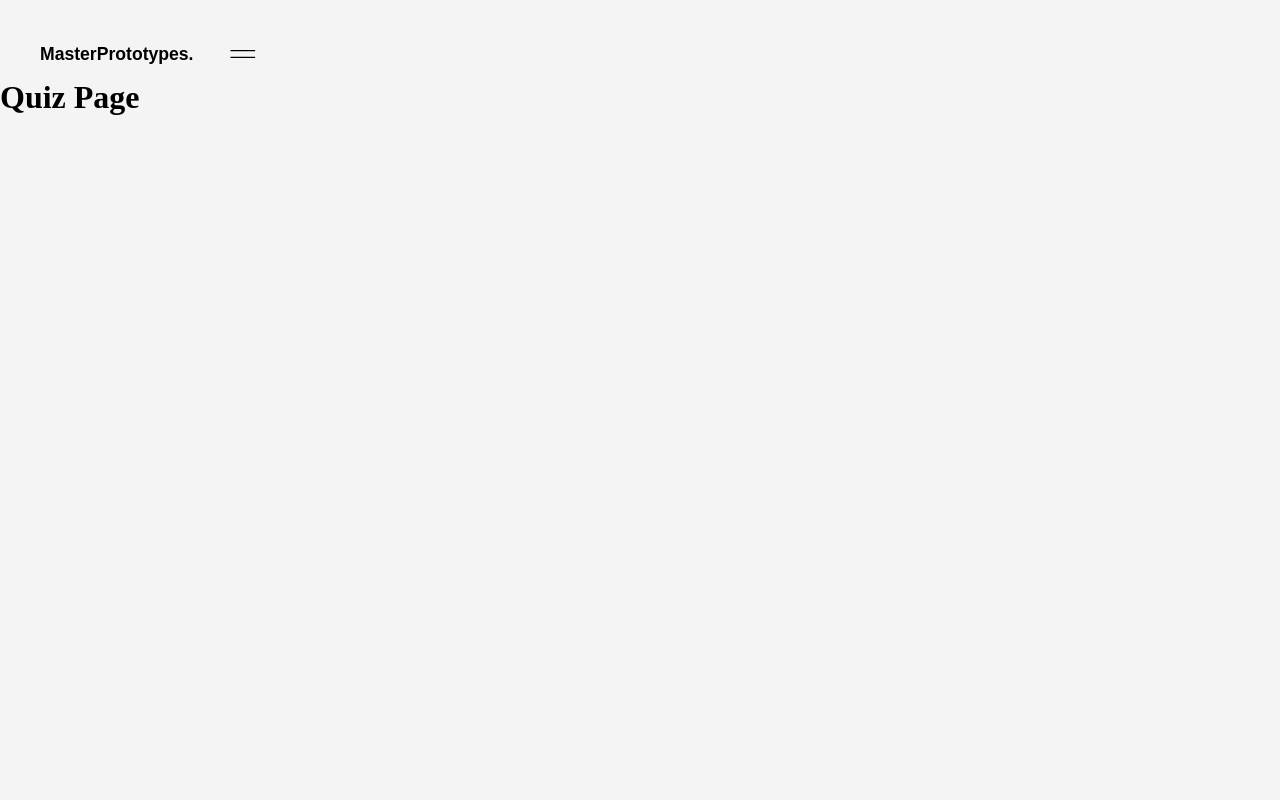
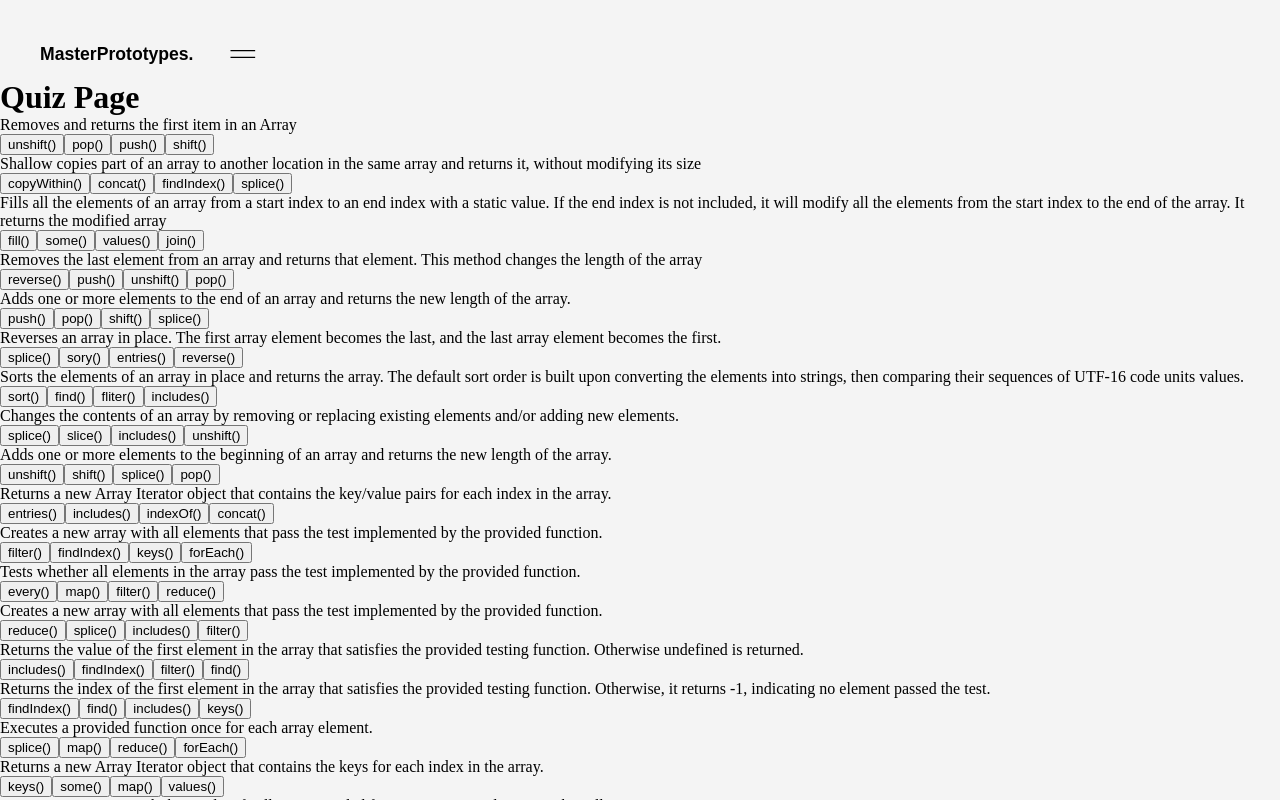
Before and after one commit to IsaacSunoo/memoize, a React (Create React App) app: page /quiz in a window 1280 px wide. Shown: the top 800 px of the page. Built offline with nearby package versions, Linux system fonts and the light colour scheme; a web font is replaced by a local one.

Commit message:
added questions and answers to quiz

```diff
--- a/src/App.js
+++ b/src/App.js
@@ -21,12 +21,16 @@ class App extends Component {
       <Router>
         <div>
           <Route exact path='/' component={LandingPage} />
-          <Route path='/flashcards' render={props => (
+          <Route path='/flashcards' render={() => (
             <React.Fragment>
               <FlashCardContainer prototype={this.state.prototypes} />
             </React.Fragment>
           )} />
-          <Route path='/quiz' component={QuizPage} />
+          <Route path='/quiz' render={() => (
+            <React.Fragment>
+              <QuizPage prototype={this.state.prototypes} />
+            </React.Fragment>
+          )} />
           <Route path='/coding' component={CodingPage} />
         </div>
       </Router>
--- a/src/components/FlashCard.js
+++ b/src/components/FlashCard.js
@@ -9,7 +9,6 @@ class FlashCard extends Component {
     }
 
     rotateCard = () => {
-        console.log('rotate card clicked');
         if (this.state.cardSide === 'phrase') {
             this.setState({
                 cardSide: 'answer'
--- /dev/null
+++ b/src/components/QuizCard.js
@@ -0,0 +1,23 @@
+import React, { Component } from 'react';
+
+class QuizCard extends Component {
+  render() {
+    // console.log(this.props.options);
+
+    return (
+      <div>
+        <div className='question-container'>
+          {/* <p>Determine which method ...</p> */}
+          <p>{this.props.proto.answer}</p>
+        </div>
+        <div className='answer-container'>
+          {this.props.options.map(option => {
+            return <button type='submit'>{option}</button>
+          })}
+        </div>
+      </div>
+    )
+  }
+}
+
+export default QuizCard;
--- a/src/components/pages/QuizPage.js
+++ b/src/components/pages/QuizPage.js
@@ -1,12 +1,33 @@
 import React, { Component } from 'react';
 import Header from '../layout/Header';
+import QuizCard from '../QuizCard';
 
 class QuizPage extends Component {
+  constructor() {
+    super();
+    this.state = {
+      options: []
+    }
+  }
+
   render() {
     return (
       <div>
-          <Header />
-          <h1>Quiz Page</h1>
+        <Header />
+        <h1>Quiz Page</h1>
+        {this.props.prototype.map((proto, idx) => {
+          this.state.options.push([proto.prototype, proto.incorrectChoices]);
+          let merged = [].concat.apply([], this.state.options[idx]);
+          let currIdx = merged.length, tempVal, randomIdx;
+          randomIdx = Math.floor(Math.random() * currIdx);
+          currIdx--;
+          tempVal = merged[currIdx];
+          merged[currIdx] = merged[randomIdx];
+          merged[randomIdx] = tempVal;
+          console.log([merged]);
+          return <QuizCard key={proto.id} proto={proto} options={merged}/>
+        })
+        }
       </div>
     )
   }
--- a/src/dataset/arrayPrototypes.js
+++ b/src/dataset/arrayPrototypes.js
@@ -3,6 +3,11 @@ const prototypes = [
         "id": 1,
         "prototype": "shift()",
         "answer": "Removes and returns the first item in an Array",
+        "incorrectChoices": [
+            "pop()",
+            "push()",
+            "unshift()"
+        ],
         "method": "mutator",
         "link": "https://developer.mozilla.org/en-US/docs/Web/JavaScript/Reference/Global_Objects/Array/shift"
     },
@@ -10,6 +15,11 @@ const prototypes = [
         "id": 2,
         "prototype": "copyWithin()",
         "answer": "Shallow copies part of an array to another location in the same array and returns it, without modifying its size",
+        "incorrectChoices": [
+            "splice()",
+            "findIndex()",
+            "concat()"
+        ],
         "method": "mutator",
         "link": "https://developer.mozilla.org/en-US/docs/Web/JavaScript/Reference/Global_Objects/Array/copyWithin"
     },
@@ -17,6 +27,11 @@ const prototypes = [
         "id": 3,
         "prototype": "fill()",
         "answer": "Fills all the elements of an array from a start index to an end index with a static value. If the end index is not included, it will modify all the elements from the start index to the end of the array. It returns the modified array",
+        "incorrectChoices": [
+            "some()",
+            "values()",
+            "join()"
+        ],
         "method": "mutator",
         "link": "https://developer.mozilla.org/en-US/docs/Web/JavaScript/Reference/Global_Objects/Array/fill"
     },
@@ -24,6 +39,11 @@ const prototypes = [
         "id": 4,
         "prototype": "pop()",
         "answer": "Removes the last element from an array and returns that element. This method changes the length of the array",
+        "incorrectChoices": [
+            "push()",
+            "unshift()",
+            "reverse()"
+        ],
         "method": "mutator",
         "link": "https://developer.mozilla.org/en-US/docs/Web/JavaScript/Reference/Global_Objects/Array/pop"
     },
@@ -31,6 +51,11 @@ const prototypes = [
         "id": 5,
         "prototype": "push()",
         "answer": "Adds one or more elements to the end of an array and returns the new length of the array.",
+        "incorrectChoices": [
+            "pop()",
+            "shift()",
+            "splice()"
+        ],
         "method": "mutator",
         "link": "https://developer.mozilla.org/en-US/docs/Web/JavaScript/Reference/Global_Objects/Array/push"
     },
@@ -38,6 +63,11 @@ const prototypes = [
         "id": 6,
         "prototype": "reverse()",
         "answer": "Reverses an array in place. The first array element becomes the last, and the last array element becomes the first.",
+        "incorrectChoices": [
+            "sory()",
+            "entries()",
+            "splice()"
+        ],
         "method": "mutator",
         "link": "https://developer.mozilla.org/en-US/docs/Web/JavaScript/Reference/Global_Objects/Array/reverse"
     },
@@ -45,6 +75,11 @@ const prototypes = [
         "id": 7,
         "prototype": "sort()",
         "answer": "Sorts the elements of an array in place and returns the array. The default sort order is built upon converting the elements into strings, then comparing their sequences of UTF-16 code units values.",
+        "incorrectChoices": [
+            "includes()",
+            "fliter()",
+            "find()"
+        ],
         "method": "mutator",
         "link": "https://developer.mozilla.org/en-US/docs/Web/JavaScript/Reference/Global_Objects/Array/sort"
     },
@@ -52,6 +87,11 @@ const prototypes = [
         "id": 8,
         "prototype": "splice()",
         "answer": "Changes the contents of an array by removing or replacing existing elements and/or adding new elements.",
+        "incorrectChoices": [
+            "slice()",
+            "includes()",
+            "unshift()"
+        ],
         "method": "mutator",
         "link": "https://developer.mozilla.org/en-US/docs/Web/JavaScript/Reference/Global_Objects/Array/splice"
     },
@@ -59,13 +99,23 @@ const prototypes = [
         "id": 9,
         "prototype": "unshift()",
         "answer": "Adds one or more elements to the beginning of an array and returns the new length of the array.",
+        "incorrectChoices": [
+            "shift()",
+            "pop()",
+            "splice()"
+        ],
         "method": "mutator",
         "link": "https://developer.mozilla.org/en-US/docs/Web/JavaScript/Reference/Global_Objects/Array/unshift"
     },
     {
         "id": 10,
         "prototype": "entries()",
-        "answer": " Returns a new Array Iterator object that contains the key/value pairs for each index in the array.",
+        "answer": "Returns a new Array Iterator object that contains the key/value pairs for each index in the array.",
+        "incorrectChoices": [
+            "includes()",
+            "indexOf()",
+            "concat()"
+        ],
         "method": "iteration",
         "link": "https://developer.mozilla.org/en-US/docs/Web/JavaScript/Reference/Global_Objects/Array/entries"
     },
@@ -73,6 +123,11 @@ const prototypes = [
         "id": 11,
         "prototype": "filter()",
         "answer": "Creates a new array with all elements that pass the test implemented by the provided function.",
+        "incorrectChoices": [
+            "findIndex()",
+            "forEach()",
+            "keys()"
+        ],
         "method": "iteration",
         "link": "https://developer.mozilla.org/en-US/docs/Web/JavaScript/Reference/Global_Objects/Array/filter"
     },
@@ -80,6 +135,11 @@ const prototypes = [
         "id": 12,
         "prototype": "every()",
         "answer": "Tests whether all elements in the array pass the test implemented by the provided function.",
+        "incorrectChoices": [
+            "map()",
+            "reduce()",
+            "filter()"
+        ],
         "method": "iteration",
         "link": "https://developer.mozilla.org/en-US/docs/Web/JavaScript/Reference/Global_Objects/Array/every"
     },
@@ -87,6 +147,11 @@ const prototypes = [
         "id": 13,
         "prototype": "filter()",
         "answer": "Creates a new array with all elements that pass the test implemented by the provided function.",
+        "incorrectChoices": [
+            "splice()",
+            "includes()",
+            "reduce()"
+        ],
         "method": "iteration",
         "link": "https://developer.mozilla.org/en-US/docs/Web/JavaScript/Reference/Global_Objects/Array/filter"
     },
@@ -94,6 +159,11 @@ const prototypes = [
         "id": 14,
         "prototype": "find()",
         "answer": "Returns the value of the first element in the array that satisfies the provided testing function. Otherwise undefined is returned.",
+        "incorrectChoices": [
+            "findIndex()",
+            "filter()",
+            "includes()"
+        ],
         "method": "iteration",
         "link": "https://developer.mozilla.org/en-US/docs/Web/JavaScript/Reference/Global_Objects/Array/find"
     },
@@ -101,6 +171,11 @@ const prototypes = [
         "id": 15,
         "prototype": "findIndex()",
         "answer": "Returns the index of the first element in the array that satisfies the provided testing function. Otherwise, it returns -1, indicating no element passed the test.",
+        "incorrectChoices": [
+            "find()",
+            "keys()",
+            "includes()"
+        ],
         "method": "iteration",
         "link": "https://developer.mozilla.org/en-US/docs/Web/JavaScript/Reference/Global_Objects/Array/findIndex"
     },
@@ -108,6 +183,11 @@ const prototypes = [
         "id": 16,
         "prototype": "forEach()",
         "answer": "Executes a provided function once for each array element.",
+        "incorrectChoices": [
+            "map()",
+            "reduce()",
+            "splice()"
+        ],
         "method": "iteration",
         "link": "https://developer.mozilla.org/en-US/docs/Web/JavaScript/Reference/Global_Objects/Array/forEach"
     },
@@ -115,6 +195,11 @@ const prototypes = [
         "id": 17,
         "prototype": "keys()",
         "answer": "Returns a new Array Iterator object that contains the keys for each index in the array.",
+        "incorrectChoices": [
+            "some()",
+            "values()",
+            "map()"
+        ],
         "method": "iteration",
         "link": "https://developer.mozilla.org/en-US/docs/Web/JavaScript/Reference/Global_Objects/Array/keys"
     },
@@ -122,6 +207,11 @@ const prototypes = [
         "id": 18,
         "prototype": "map()",
         "answer": "Creates a new array with the results of calling a provided function on every element in the calling array.",
+        "incorrectChoices": [
+            "forEach()",
+            "reduce()",
+            "find()"
+        ],
         "method": "iteration",
         "link": "https://developer.mozilla.org/en-US/docs/Web/JavaScript/Reference/Global_Objects/Array/map"
     },
@@ -129,6 +219,11 @@ const prototypes = [
         "id": 19,
         "prototype": "reduce()",
         "answer": "Executes a reducer function (that you provide) on each member of the array resulting in a single output value.",
+        "incorrectChoices": [
+            "splice()",
+            "join()",
+            "copyWithin()"
+        ],
         "method": "iteration",
         "link": "https://developer.mozilla.org/en-US/docs/Web/JavaScript/Reference/Global_Objects/Array/reduce"
     },
@@ -136,6 +231,11 @@ const prototypes = [
         "id": 20,
         "prototype": "reduceRight()",
         "answer": "Applies a function against an accumulator and each value of the array (from right-to-left) to reduce it to a single value.",
+        "incorrectChoices": [
+            "reduce()",
+            "reverse()",
+            "slice()"
+        ],
         "method": "iteration",
         "link": "https://developer.mozilla.org/en-US/docs/Web/JavaScript/Reference/Global_Objects/Array/reduceRight"
     },
@@ -143,6 +243,11 @@ const prototypes = [
         "id": 21,
         "prototype": "some()",
         "answer": "Tests whether at least one element in the array passes the test implemented by the provided function.",
+        "incorrectChoices": [
+            "every()",
+            "includes()",
+            "filter()"
+        ],
         "method": "iteration",
         "link": "https://developer.mozilla.org/en-US/docs/Web/JavaScript/Reference/Global_Objects/Array/some"
     },
@@ -150,6 +255,11 @@ const prototypes = [
         "id": 22,
         "prototype": "values()",
         "answer": "Returns a new Array Iterator object that contains the values for each index in the array.",
+        "incorrectChoices": [
+            "keys()",
+            "includes()",
+            "indexOf()"
+        ],
         "method": "iteration",
         "link": "https://developer.mozilla.org/en-US/docs/Web/JavaScript/Reference/Global_Objects/Array/values"
     },
@@ -157,6 +267,11 @@ const prototypes = [
         "id": 23,
         "prototype": "concat()",
         "answer": "Used to merge two or more arrays. This method does not change the existing arrays, but instead returns a new array.",
+        "incorrectChoices": [
+            "includes()",
+            "join()",
+            "splice()"
+        ],
         "method": "accessor",
         "link": "https://developer.mozilla.org/en-US/docs/Web/JavaScript/Reference/Global_Objects/Array/concat"
     },
@@ -164,6 +279,11 @@ const prototypes = [
         "id": 24,
         "prototype": "includes()",
         "answer": "Determines whether an array includes a certain value among its entries, returning true or false as appropriate.",
+        "incorrectChoices": [
+            "filter()",
+            "toString()",
+            "find()"
+        ],
         "method": "accessor",
         "link": "https://developer.mozilla.org/en-US/docs/Web/JavaScript/Reference/Global_Objects/Array/includes"
     },
@@ -171,6 +291,11 @@ const prototypes = [
         "id": 25,
         "prototype": "indexOf()",
         "answer": "Returns the first index at which a given element can be found in the array, or -1 if it is not present.",
+        "incorrectChoices": [
+            "keys()",
+            "map()",
+            "sort()"
+        ],
         "method": "accessor",
         "link": "https://developer.mozilla.org/en-US/docs/Web/JavaScript/Reference/Global_Objects/Array/indexOf"
     },
@@ -178,6 +303,11 @@ const prototypes = [
         "id": 26,
         "prototype": "join()",
         "answer": "Creates and returns a new string by concatenating all of the elements in an array (or an array-like object), separated by commas or a specified separator string. If the array has only one item, then that item will be returned without using the separator.",
+        "incorrectChoices": [
+            "concat()",
+            "slice()",
+            "shift()"
+        ],
         "method": "accessor",
         "link": "https://developer.mozilla.org/en-US/docs/Web/JavaScript/Reference/Global_Objects/Array/join"
     },
@@ -185,6 +315,11 @@ const prototypes = [
         "id": 27,
         "prototype": "lastIndexOf()",
         "answer": "Returns the last index at which a given element can be found in the array, or -1 if it is not present. The array is searched backwards, starting at fromIndex.",
+        "incorrectChoices": [
+            "indexOf()",
+            "reverse()",
+            "every()"
+        ],
         "method": "accessor",
         "link": "https://developer.mozilla.org/en-US/docs/Web/JavaScript/Reference/Global_Objects/Array/lastIndexOf"
     },
@@ -192,6 +327,11 @@ const prototypes = [
         "id": 28,
         "prototype": "slice()",
         "answer": "Returns a shallow copy of a portion of an array into a new array object selected from begin to end (end not included). The original array will not be modified.",
+        "incorrectChoices": [
+            "keys()",
+            "sort()",
+            "unshift()"
+        ],
         "method": "accessor",
         "link": "https://developer.mozilla.org/en-US/docs/Web/JavaScript/Reference/Global_Objects/Array/slice"
     },
@@ -199,6 +339,11 @@ const prototypes = [
         "id": 29,
         "prototype": "toSource()",
         "answer": "Returns a string representing the source code of the array.",
+        "incorrectChoices": [
+            "entries()",
+            "some()",
+            "values()"
+        ],
         "method": "accessor",
         "link": ""
     },
@@ -206,6 +351,11 @@ const prototypes = [
         "id": 30,
         "prototype": "toString()",
         "answer": "Returns a string representing the specified array and its elements.",
+        "incorrectChoices": [
+            "find()",
+            "entries()",
+            "shift()"
+        ],
         "method": "accessor",
         "link": "https://developer.mozilla.org/en-US/docs/Web/JavaScript/Reference/Global_Objects/Array/toString"
     }
```
Also changed, not shown: src/components/QuizIntro.js (added, +18 -0 lines).
